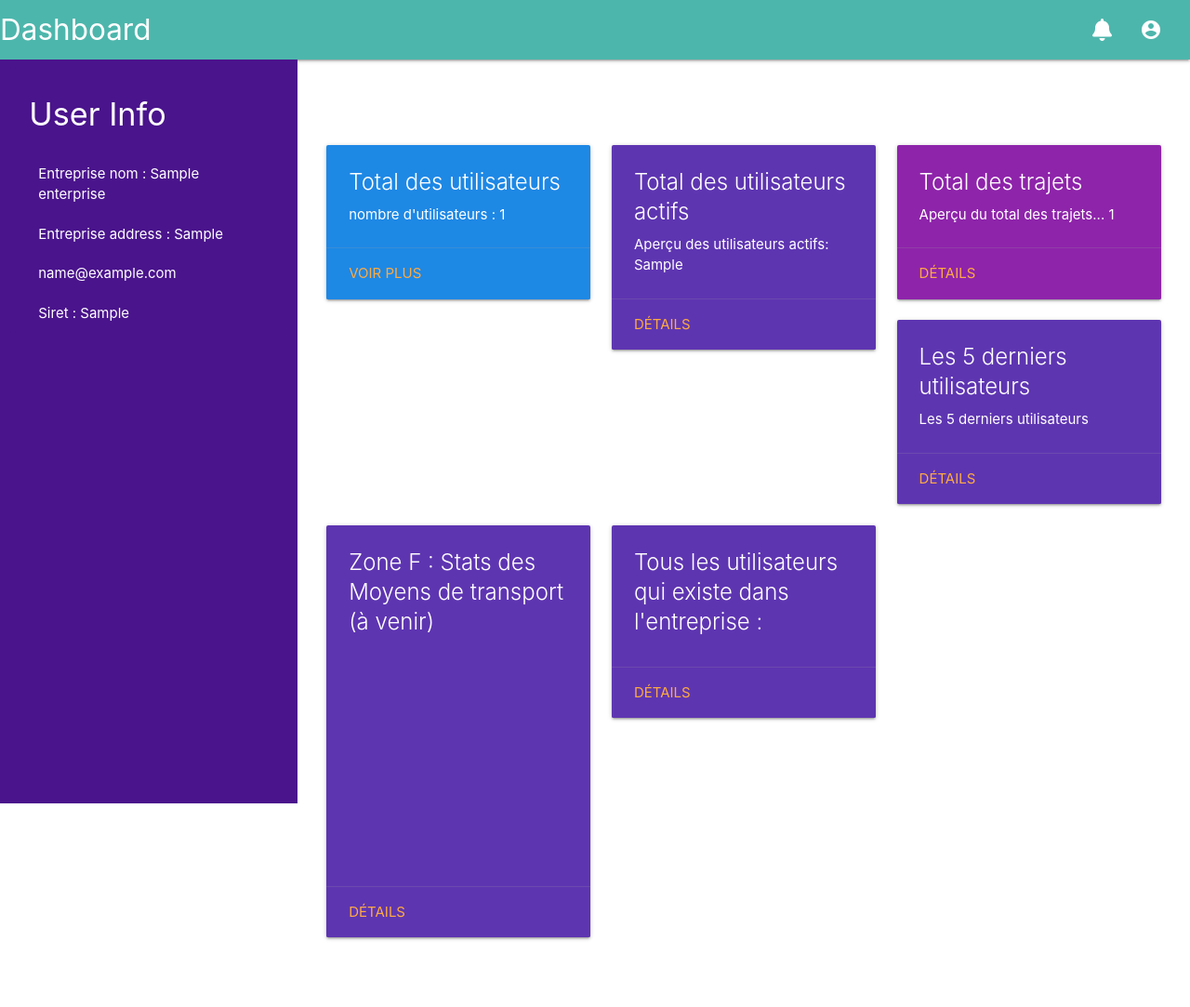
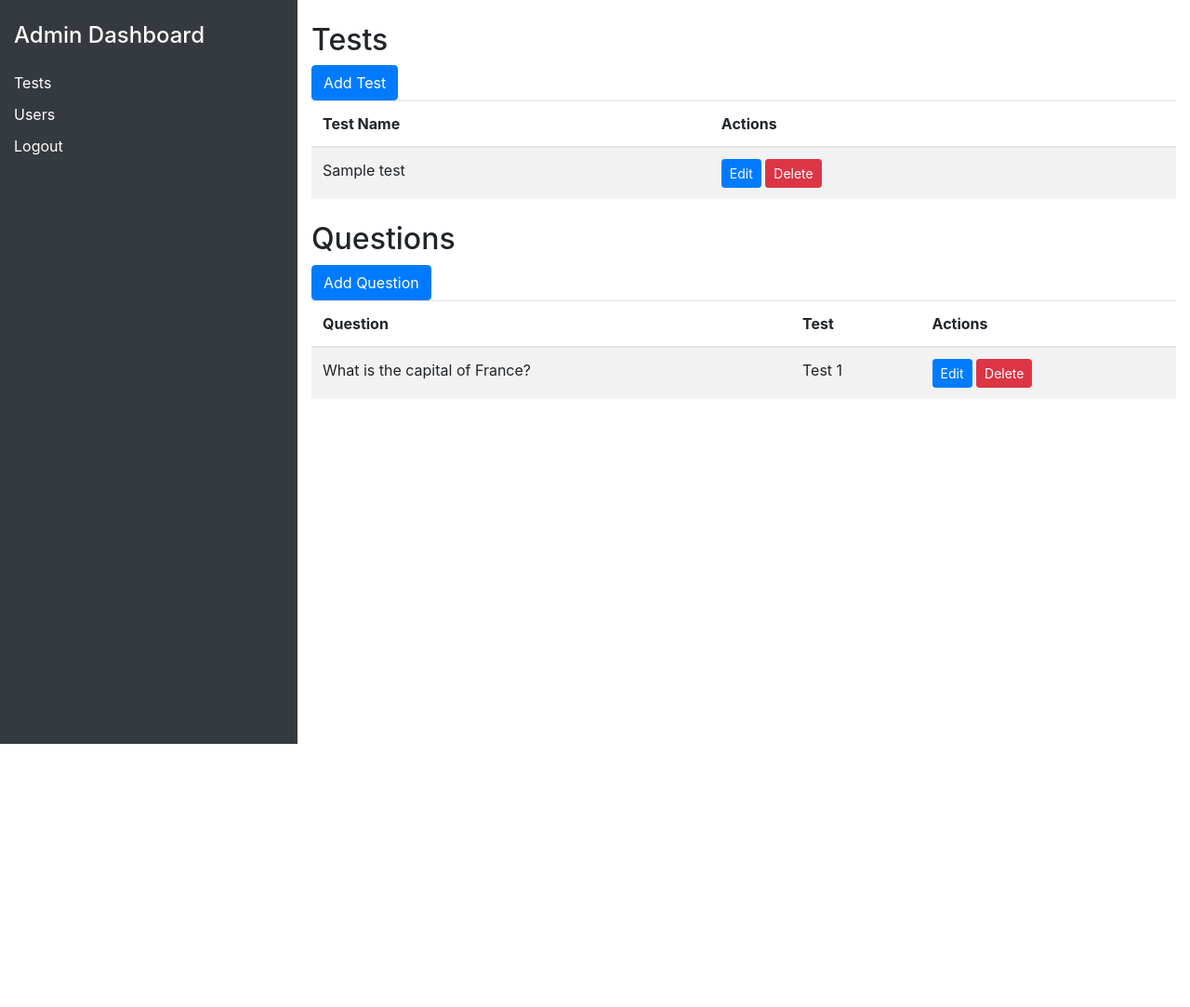
Before and after one commit to Aminemh9809/Take-a-test-, a PHP site: the page made by admin/views/view-dashboard.php in a window 1280 px wide. Shown: the whole page at 93% size. After the commit the page ends 800 px from the top, so only its background shows below. Run offline with PHP 8.4, Linux system fonts and the light colour scheme; the template is opened without the code that fills it: most values are stand-ins (such as "Sample title", 1, 10 or a date in 2020); a map, chart or similar area stays blank; some libraries are stand-ins or nearby versions.

Commit message:
dashboard showing all tests in db + delete button working

```diff
--- a/admin/controllers/controller-deconnection.php
+++ b/admin/controllers/controller-deconnection.php
@@ -3,5 +3,5 @@
 session_start();
 session_unset();
 session_destroy();
-header("Location: ../controllers/controller-signin.php");
+header("Location: ./controller-signin.php");
 exit();
--- a/admin/models/admin.php
+++ b/admin/models/admin.php
@@ -4,7 +4,7 @@ require_once '../config/config.php';
 class Admin
 {
 
-    public static function signIn(string $test_id){
+    public static function signIn(string $email){
 
         try {
             // Les informations de connexion à la base de données
@@ -23,9 +23,9 @@ class Admin
             $query = $db->prepare($sql);
 
             // Liaison des valeurs avec les paramètres de la requête
-            $query->bindValue(':email', $test_id,PDO::PARAM_STR);
+            $query->bindValue(':email', $email,PDO::PARAM_STR);
             $query->execute();
-            $result = $query->fetchAll(PDO::FETCH_ASSOC);
+            $result = $query->fetch(PDO::FETCH_ASSOC);
             return $result;
 
             // Exécution de la requête
--- a/admin/views/view-dashboard.php
+++ b/admin/views/view-dashboard.php
@@ -4,194 +4,248 @@
 <head>
     <meta charset="UTF-8">
     <meta name="viewport" content="width=device-width, initial-scale=1.0">
-    <title>Dashboard</title>
-    <!-- Materialize CSS -->
-    <link rel="stylesheet" href="https://cdnjs.cloudflare.com/ajax/libs/materialize/1.0.0/css/materialize.min.css">
-    <!-- Font Awesome for icons -->
-    <link rel="stylesheet" href="https://cdnjs.cloudflare.com/ajax/libs/font-awesome/5.15.4/css/all.min.css">
-    <link href="https://fonts.googleapis.com/icon?family=Material+Icons" rel="stylesheet">
-    <script src="https://kit.fontawesome.com/a076d05399.js"></script>
-     <!-- cdn chartsjs -->
-     <script src="https://cdnjs.cloudflare.com/ajax/libs/Chart.js/3.7.0/chart.min.js"></script>
-
-
+    <title>Admin Dashboard</title>
+    <!-- Bootstrap CSS -->
+    <link rel="stylesheet" href="https://stackpath.bootstrapcdn.com/bootstrap/4.5.2/css/bootstrap.min.css">
+    <!-- Custom CSS -->
     <style>
-        /* Custom styles */
-        .side-nav {
-            background-color: #3949ab;
+        .sidebar {
+            height: 100vh;
+            background-color: #343a40;
+            color: #fff;
         }
 
-        .side-nav a {
-            color: #fff !important;
+        .sidebar-nav {
+            list-style-type: none;
+            padding-left: 0;
         }
 
-        .content {
-            padding: 20px;
+        .sidebar-nav li {
+            margin-bottom: 10px;
         }
 
-        @media (min-width: 992px) {
-            .sideNav {
-                height: 100vh;
-                /* Set height to 100% of the viewport height */
-            }
+        .sidebar-nav a {
+            color: #fff;
+            text-decoration: none;
+        }
+
+        .sidebar-nav a:hover {
+            color: #ccc;
         }
     </style>
 </head>
 
 <body>
-    <!-- Navbar -->
-    <nav class="">
-        <div class="nav-wrapper teal lighten-2">
-            <a href="#" data-target="slide-out" class="sidenav-trigger"><i class="fas fa-bars"></i></a>
-            <a href="#" class="brand-logo m-5">Dashboard</a>
-            <ul class="right hide-on-med-and-down">
-                <li><a href="#!"><i class="fas fa-bell"></i></a></li>
-                <li>
-                    <!-- Dropdown Trigger -->
-                    <a class="dropdown-trigger" href="#!" data-target="dropdown1">
-                        <i class="material-icons">account_circle</i><i class="material-icons right">arrow_drop_down</i>
-                    </a>
-                    <!-- Dropdown Structure -->
-                    <ul id="dropdown1" class="dropdown-content">
-                        <li><a href="../controllers/controller-deconnection.php">Déconnection</a></li>
-                    </ul>
-                </li>
-            </ul>
-        </div>
-    </nav>
+    <div class="container-fluid">
+        <div class="row">
+            <div class="col-md-3 sidebar">
+                <h4 class="mt-4 mb-4">Admin Dashboard</h4>
+                <ul class="sidebar-nav">
+                    <li><a href="">Tests</a></li>
+                    <li><a href="../controllers/controller-allUsers.php">Users</a></li>
+                    <li><a href="../controllers/controller-deconnection.php">Logout</a></li>
+                </ul>
+            </div>
+            <div class="col-md-9">
+                <div class="my-4">
+                    <h2>Tests</h2>
+                    <button class="btn btn-primary" data-toggle="modal" data-target="#addTestModal">Add Test</button>
+                    <table class="table table-striped">
+                        <thead>
+                            <tr>
+                                <th>Test Name</th>
+                                <th>Actions</th>
+                            </tr>
+                        </thead>
+                        <tbody>
 
-    <!-- Page Layout -->
-    <div class="row">
-        <!-- Side Navigation -->
-        <div class="sideNav col s12 m4 l3 purple darken-4">
-            <!-- Grey navigation panel -->
-            <ul class="collection with-header purple darken-4" style="border: none;">
-                <li class="collection-header purple darken-4 white-text" style="border: none;">
-                    <h4>User Info</h4>
-                </li>
-                <li class="collection-item purple darken-4 white-text" style="border: none;">Entreprise nom : <?= $enterprise['enterprise_name'] ?></li>
-                <li class="collection-item purple darken-4 white-text" style="border: none;">Entreprise address : <?= $enterprise['enterprise_adress'] ?></li>
-                <li class="collection-item purple darken-4 white-text" style="border: none;"><?= $enterprise['enterprise_email'] ?></li>
-                <li class="collection-item purple darken-4 white-text" style="border: none;">Siret : <?= $enterprise['enterprise_siret'] ?></li>
-                <!-- Add more items as needed -->
-            </ul>
-        </div>
 
-        <!-- Page Content -->
-        <div class="col s12 m8 l9">
-            <div class="content">
-                <!-- Cards Section -->
-                <div class="row">
-                    <!-- Carte 1 -->
-                    <div class="col s12 m4">
-                        <div class="card blue darken-1">
-                            <div class="card-content white-text">
-                                <span class="card-title">Total des utilisateurs</span>
-                                <p>nombre d'utilisateurs : <?= $userCount ?></p>
+
+
+                            <?php foreach ($tests as $test) : ?>
+                                <tr>
+                                    <td>
+                                        <span class="test-name"><?= $test['name'] ?></span>
+                                        <input type="text" class="form-control edit-test-name d-none" value="<?= $test['name'] ?>">
+                                    </td>
+                                    <td>
+                                        <button class="btn btn-primary btn-sm edit-btn">Edit</button>
+                                        <form method="post" action="../controllers/controller-dashboard.php" onsubmit="return confirm('Are you sure you want to delete this test?');" style="display: inline-block;">
+                                            <input type="hidden" name="test_id" value="<?= $test['id_tests'] ?>">
+                                            <button type="submit" class="btn btn-danger btn-sm">Delete</button>
+                                        </form>
+                                    </td>
+                                </tr>
+                            <?php endforeach; ?>
+
+                            <!-- Delete Modal -->
+                            <div class="modal fade" id="deleteModal" tabindex="-1" role="dialog" aria-labelledby="deleteModalLabel" aria-hidden="true">
+                                <div class="modal-dialog" role="document">
+                                    <div class="modal-content">
+                                        <div class="modal-header">
+                                            <h5 class="modal-title" id="deleteModalLabel">Delete Test</h5>
+                                            <button type="button" class="close" data-dismiss="modal" aria-label="Close">
+                                                <span aria-hidden="true">&times;</span>
+                                            </button>
+                                        </div>
+                                        <div class="modal-body">
+                                            Are you sure you want to delete this test?
+                                        </div>
+                                        <div class="modal-footer">
+                                            <button type="button" class="btn btn-secondary" data-dismiss="modal">Cancel</button>
+                                            <!-- The "Confirm Delete" button is now removed -->
+                                        </div>
+                                    </div>
+                                </div>
                             </div>
-                            <div class="card-action">
-                                <a href="#">Voir plus</a>
-                            </div>
-                        </div>
-                    </div>
-                    <!-- Carte 2 -->
-                    <div class="col s12 m4">
-                        <div class="card deep-purple darken-1">
-                            <div class="card-content white-text">
-                                <span class="card-title">Total des utilisateurs actifs</span>
-                                <p>Aperçu des utilisateurs actifs: <?= $userActive ?></p>
-                            </div>
-                            <div class="card-action">
-                                <a href="#">Détails</a>
-                            </div>
-                        </div>
-                    </div>
-                    <!-- Carte 3 -->
-                    <div class="col s12 m4">
-                        <div class="card purple darken-1">
-                            <div class="card-content white-text">
-                                <span class="card-title">Total des trajets</span>
-                                <p>Aperçu du total des trajets... <?= $rideCount ?></p>
-                            </div>
-                            <div class="card-action">
-                                <a href="#">Détails</a>
-                            </div>
-                        </div>
-                    </div>
-                    <!-- Carte 4 -->
-                    <div class="col s12 m4">
-                        <div class="card deep-purple darken-1">
-                            <div class="card-content white-text">
-                                <span class="card-title">Les 5 derniers utilisateurs </span>
-                                <p>Les 5 derniers utilisateurs </p>
-                            </div>
-                            <div class="card-action">
-                                <a href="../controllers/controller-fiveUsers.php">Détails</a>
-                            </div>
-                        </div>
-                    </div>
-                    <!-- Carte 5 -->
-                    <div class="col s12 m4">
-                        <div class="card deep-purple darken-1">
-                            <div class="card-content white-text">
-                                <span class="card-title">Zone F : Stats des Moyens de transport (à venir)</span>
-                                <canvas id="transportChart"></canvas>
-                            </div>
-                            <div class="card-action">
-                                <a href="#">Détails</a>
-                            </div>
-                        </div>
-                    </div>
-                    <!-- Carte 6 -->
-                    <div class="col s12 m4">
-                        <div class="card deep-purple darken-1">
-                            <div class="card-content white-text">
-                                <span class="card-title">Tous les utilisateurs qui existe dans l'entreprise : </span>
-                            </div>
-                            <div class="card-action">
-                            <a href="../controllers/controller-allUsers.php">Détails</a>
-                            </div>
-                        </div>
-                    </div>
+
+
+
+
+
+
+
+                        </tbody>
+                    </table>
+
+                    <!-- Delete Modal -->
+
+
+
+
+                    </table>
+                </div>
+
+                <div class="my-4">
+                    <h2>Questions</h2>
+                    <button class="btn btn-primary" data-toggle="modal" data-target="#addQuestionModal">Add Question</button>
+                    <table class="table table-striped">
+                        <thead>
+                            <tr>
+                                <th>Question</th>
+                                <th>Test</th>
+                                <th>Actions</th>
+                            </tr>
+                        </thead>
+                        <tbody>
+                            <tr>
+                                <td>What is the capital of France?</td>
+                                <td>Test 1</td>
+                                <td>
+                                    <button class="btn btn-primary btn-sm">Edit</button>
+                                    <button class="btn btn-danger btn-sm">Delete</button>
+                                </td>
+                            </tr>
+                            <!-- Add more question rows here -->
+                        </tbody>
+                    </table>
                 </div>
             </div>
         </div>
     </div>
 
+    <!-- Add Test Modal -->
+    <div class="modal fade" id="addTestModal" tabindex="-1" role="dialog" aria-labelledby="addTestModalLabel" aria-hidden="true">
+        <div class="modal-dialog" role="document">
+            <div class="modal-content">
+                <div class="modal-header">
+                    <h5 class="modal-title" id="addTestModalLabel">Add Test</h5>
+                    <button type="button" class="close" data-dismiss="modal" aria-label="Close">
+                        <span aria-hidden="true">&times;</span>
+                    </button>
+                </div>
+                <div class="modal-body">
+                    <form method="POST" action="../controllers/controller-dashboard.php">
+                        <div class="form-group">
+                            <label for="testName">Test Name</label>
+                            <input type="text" class="form-control" id="testName" placeholder="Enter test name">
+                        </div>
+                </div>
+                <div class="modal-footer">
+                    <button type="button" class="btn btn-secondary" data-dismiss="modal">Cancel</button>
+                    <button type="button" class="btn btn-primary">Add Test</button>
+                </div>
+                </form>
+            </div>
+        </div>
+    </div>
 
-    <!-- JavaScript for Materialize CSS -->
-    <script src="https://cdnjs.cloudflare.com/ajax/libs/materialize/1.0.0/js/materialize.min.js"></script>
+    <!-- Add Question Modal -->
+    <div class="modal fade" id="addQuestionModal" tabindex="-1" role="dialog" aria-labelledby="addQuestionModalLabel" aria-hidden="true">
+        <div class="modal-dialog" role="document">
+            <div class="modal-content">
+                <div class="modal-header">
+                    <h5 class="modal-title" id="addQuestionModalLabel">Add Question</h5>
+                    <button type="button" class="close" data-dismiss="modal" aria-label="Close">
+                        <span aria-hidden="true">&times;</span>
+                    </button>
+                </div>
+                <div class="modal-body">
+                    <form>
+                        <div class="form-group">
+                            <label for="testSelect">Test</label>
+                            <select class="form-control" id="testSelect">
+                                <option value="" disabled>Select Test</option>
+                                <option value="1">Test 1</option>
+                                <option value="2">Test 2</option>
+                                <!-- Add more test options here -->
+                            </select>
+                        </div>
+                        <div class="form-group">
+                            <label for="questionText">Question</label>
+                            <textarea class="form-control" id="questionText" rows="3" placeholder="Enter question text"></textarea>
+                        </div>
+                </div>
+                <div class="modal-footer">
+                    <button type="button" class="btn btn-secondary" data-dismiss="modal">Cancel</button>
+                    <button type="button" class="btn btn-primary">Add Question</button>
+                </div>
+                </form>
+            </div>
+        </div>
+    </div>
+
     <script>
-        var transportLabels = <?= json_encode(array_column($transportStats, 'transport_type')) ?>;
-        var transportData = <?= json_encode(array_column($transportStats, 'count')) ?>;
+        $(document).ready(function() {
+            // Edit button click event
+            $('.edit-btn').click(function() {
+                $(this).closest('tr').find('.test-name').addClass('d-none');
+                $(this).closest('tr').find('.edit-test-name').removeClass('d-none');
+                $(this).text('Save');
+                $(this).removeClass('btn-primary').addClass('btn-success');
+            });
 
-        var ctx = document.getElementById('transportChart').getContext('2d');
-        var myChart = new Chart(ctx, {
-            type: 'doughnut',
-            data: {
-                labels: transportLabels,
-                datasets: [{
-                    data: transportData,
-                    backgroundColor: [
-                        'rgba(255, 99, 132, 0.7)', // Couleur pour le premier élément
-                        'rgba(54, 162, 235, 0.7)', // Couleur pour le deuxième élément
-                        'rgba(255, 206, 86, 0.7)', // Couleur pour le troisième élément
-                        'rgba(75, 192, 192, 0.7)', // Couleur pour le quatrième élément
-                        'rgba(153, 102, 255, 0.7)' // Couleur pour le cinquième élément
+            // Save button click event
+            $('.btn-success').click(function() {
+                var newTestName = $(this).closest('tr').find('.edit-test-name').val();
+                $(this).closest('tr').find('.test-name').text(newTestName);
+                $(this).closest('tr').find('.test-name').removeClass('d-none');
+                $(this).closest('tr').find('.edit-test-name').addClass('d-none');
+                $(this).text('Edit');
+                $(this).removeClass('btn-success').addClass('btn-primary');
+            });
 
-                    ],
-                    borderColor: [
-                        'rgba(255, 99, 132, 1)', // Couleur pour le premier élément
-                        'rgba(54, 162, 235, 1)', // Couleur pour le deuxième élément
-                        'rgba(255, 206, 86, 1)', // Couleur pour le troisième élément
-                        'rgba(75, 192, 192, 1)', // Couleur pour le quatrième élément
-                        'rgba(153, 102, 255, 1)' // Couleur pour le cinquième élément
-                    ],
-                    borderWidth: 1
-                }]
-            },
+            // Delete button click event
+            $('#deleteModal').on('show.bs.modal', function(event) {
+                var button = $(event.relatedTarget);
+                var testId = button.data('test-id');
+                var modal = $(this);
+                modal.find('.confirm-delete').data('test-id', testId);
+            });
+
+            // Confirm delete button click event
+            $('.confirm-delete').click(function() {
+                var testId = $(this).data('test-id');
+                // Perform the delete operation using AJAX or redirect to a PHP file
+                console.log('Test with ID ' + testId + ' will be deleted.');
+                $('#deleteModal').modal('hide');
+            });
         });
     </script>
+    <!-- Bootstrap JS -->
+    <script src="https://code.jquery.com/jquery-3.5.1.slim.min.js"></script>
+    <script src="https://cdn.jsdelivr.net/npm/@popperjs/core@2.9.3/dist/umd/popper.min.js"></script>
+    <script src="https://stackpath.bootstrapcdn.com/bootstrap/4.5.2/js/bootstrap.min.js"></script>
 </body>
 
 </html>
```
Also changed, not shown: admin/controllers/controller-dashboard.php (+10 -18 lines), admin/controllers/controller-signin.php (+3 -5 lines), admin/models/tests.php (+41 -8 lines).
